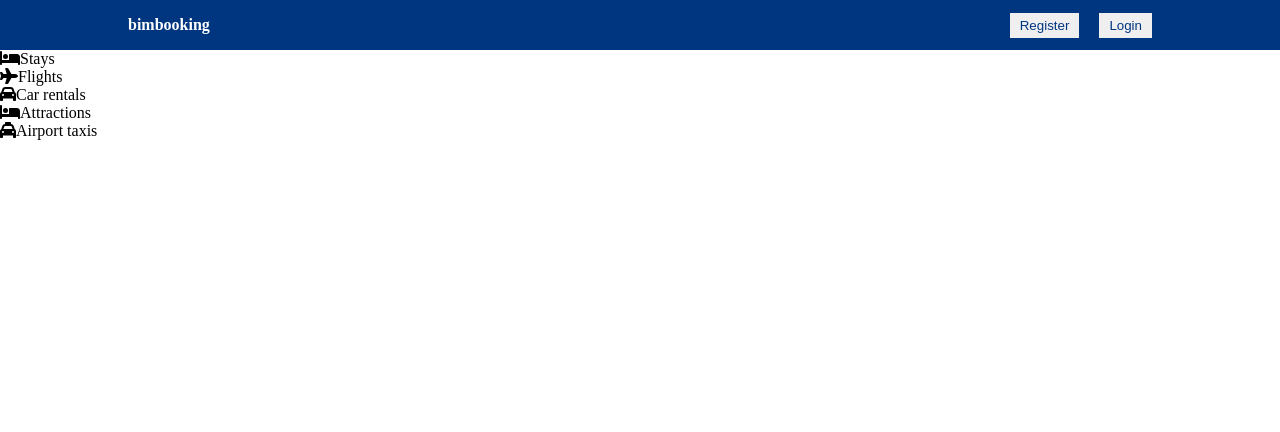
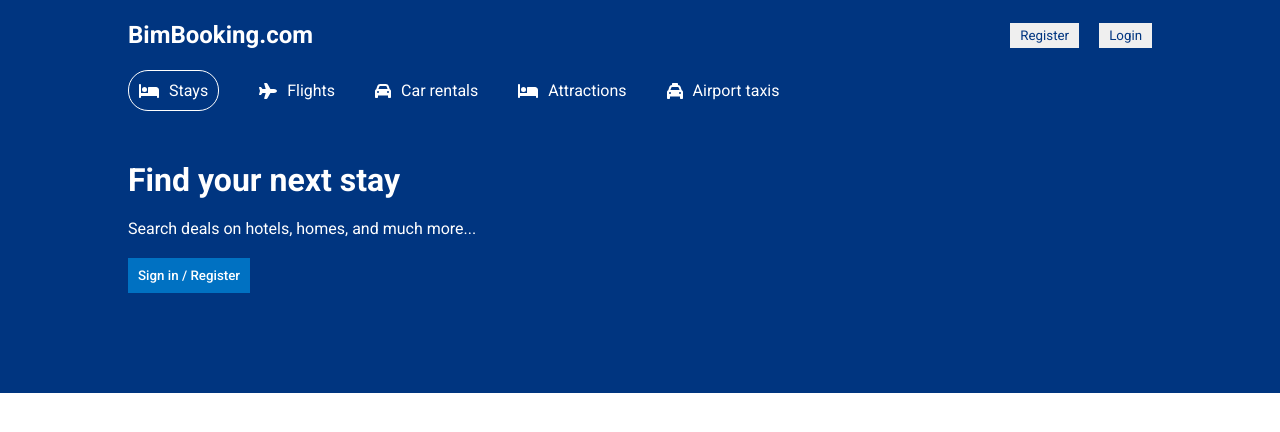
Before and after one commit to roberttmello/booking, a React (Create React App) app: page / in a window 1280 px wide. Shown: the top 432 px of the page. Built offline with nearby package versions, Linux system fonts and the light colour scheme.

Commit message:
Add Header component styling

```diff
--- a/public/global.css
+++ b/public/global.css
@@ -2,4 +2,5 @@
     margin: 0;
     padding: 0;
     box-sizing: border-box;
+    font-family: 'Roboto', sans-serif;
 }
--- a/public/index.html
+++ b/public/index.html
@@ -7,9 +7,15 @@
       name="description"
       content="Booking App Project made with ReactJS"
     />
+    <!-- Google Font - Roboto -->
+    <link rel="preconnect" href="https://fonts.googleapis.com">
+    <link rel="preconnect" href="https://fonts.gstatic.com" crossorigin>
+    <link
+      href="https://fonts.googleapis.com/css2?family=Roboto:ital,wght@0,100;0,300;0,400;0,500;0,700;0,900;1,100;1,300;1,400;1,500;1,700;1,900&display=swap"
+      rel="stylesheet">
     <link rel="stylesheet" href="global.css">
 
-    <title>bimbooking</title>
+    <title>BimBooking.com</title>
   </head>
   <body>
     <div id="root"></div>
--- a/src/components/header/Header.js
+++ b/src/components/header/Header.js
@@ -11,8 +11,9 @@ import './header.css'
 const Header = () => {
   return (
     <div className="header">
+      <div className="headerContainer">
         <div className="headerList">
-        <div className="headerListItem">
+          <div className="headerListItem active">
             <FontAwesomeIcon icon={faBed} />
             <span>Stays</span>
           </div>
@@ -33,6 +34,12 @@ const Header = () => {
             <span>Airport taxis</span>
           </div>
         </div>
+        <h1 className="headerTitle">Find your next stay</h1>
+        <p className="headerDesc">
+          Search deals on hotels, homes, and much more...
+        </p>
+        <button className="headerButton">Sign in / Register</button>
+      </div>
     </div>
   )
 }
--- a/src/components/header/header.css
+++ b/src/components/header/header.css
@@ -0,0 +1,43 @@
+.header {
+    background-color: #003580;
+    color: white;
+    display: flex;
+    justify-content: center;
+}
+
+.headerContainer {
+    width: 100%;
+    max-width: 1024px;
+    margin: 20px 0px 100px 0px;
+}
+
+.headerList {
+    display: flex;
+    gap: 40px;
+    margin-bottom: 50px;
+}
+
+.headerListItem {
+    display: flex;
+    align-items: center;
+    gap: 10px;
+}
+
+.headerListItem.active {
+    border: 1px solid white;
+    padding: 10px;
+    border-radius: 20px;
+}
+
+.headerDesc {
+    margin: 20px 0px;
+}
+
+.headerButton {
+    background-color: #0071c2;
+    color: white;
+    font-weight: 500;
+    border: none;
+    padding: 10px;
+    cursor: pointer;
+}
--- a/src/components/navbar/Navbar.js
+++ b/src/components/navbar/Navbar.js
@@ -4,7 +4,7 @@ const Navbar = () => {
   return (
     <div className="navbar">
       <div className="navContainer">
-        <span className="logo">bimbooking</span>
+        <span className="logo">BimBooking.com</span>
         <div className="navItems">
           <button className="navButton">Register</button>
           <button className="navButton">Login</button>
--- a/src/components/navbar/navbar.css
+++ b/src/components/navbar/navbar.css
@@ -12,10 +12,12 @@
     display: flex;
     justify-content: space-between;
     align-items: center;
+    margin-top: 20px;
 }
 
 .logo {
     font-weight: bold;
+    font-size: 1.5rem;
 }
 
 .navButton {
```
Lines whose indentation alone changed are shown as unchanged.
